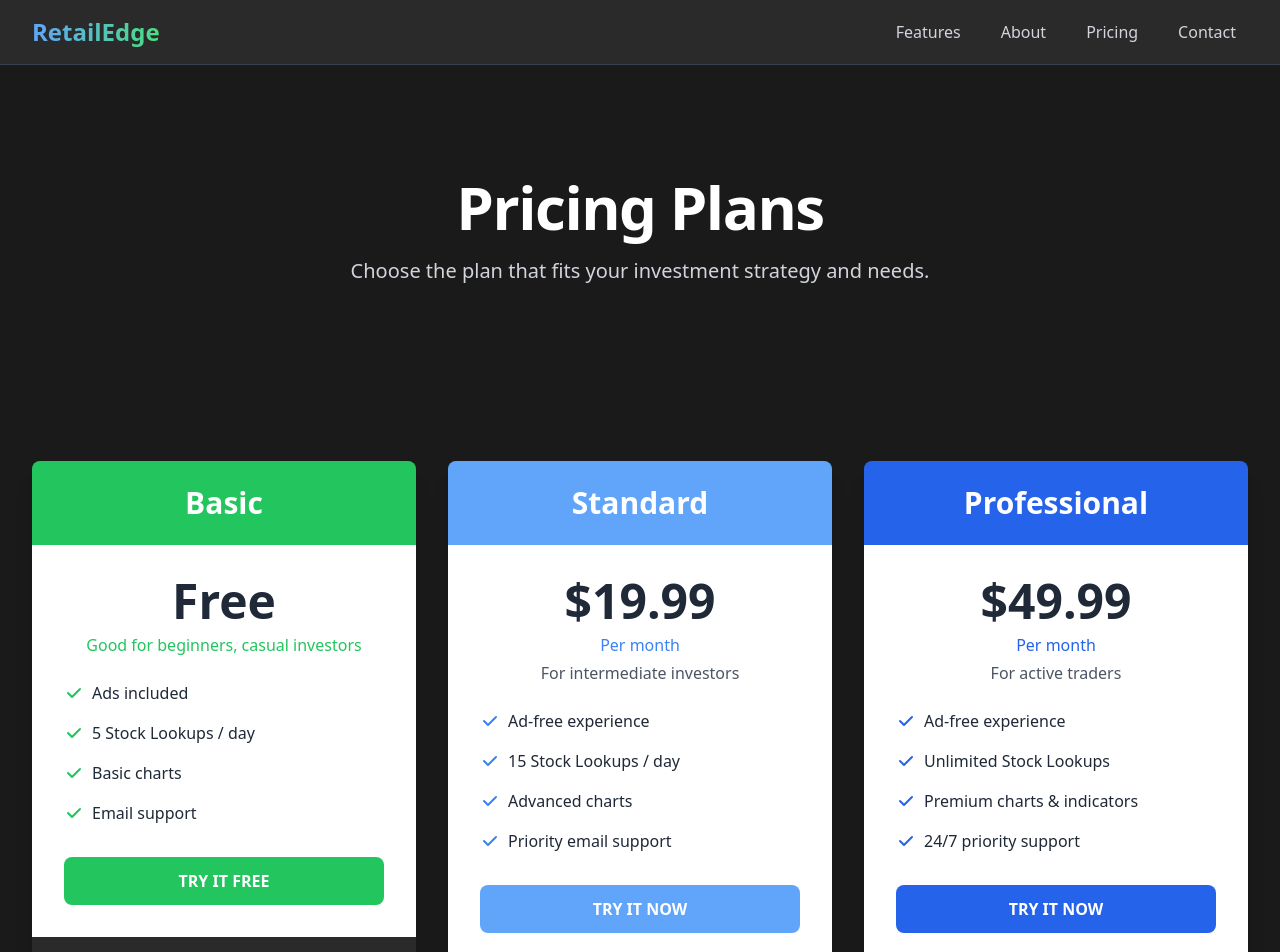
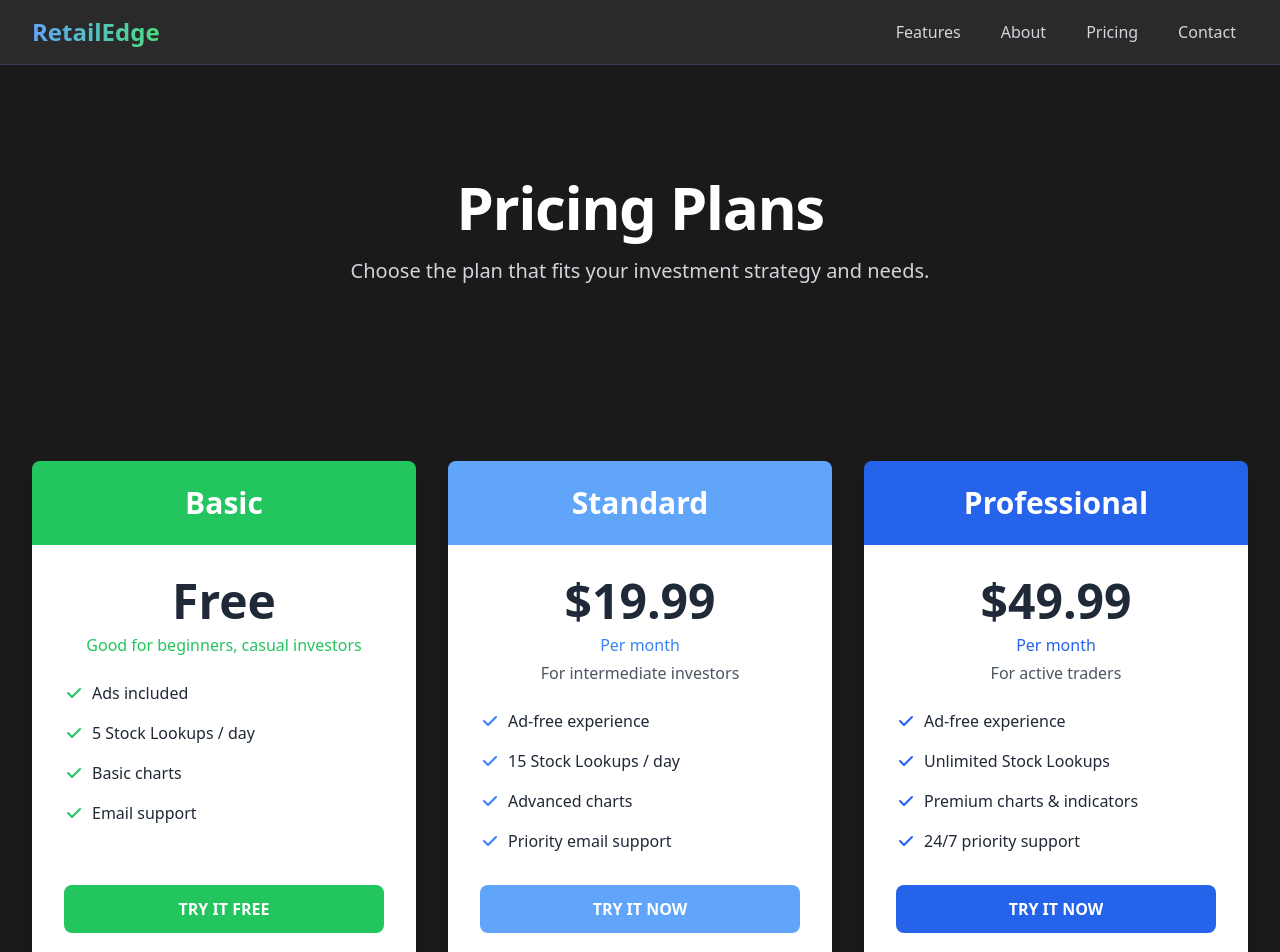
Before and after one commit to vngyn124/RetailEdge, a React (Vite) app: page /pricing in a window 1280 px wide. Shown: the top 952 px of the page. Built offline with nearby package versions, Linux system fonts and the light colour scheme; no server answers.

Commit message:
Fix pricing card sizes to ensure consistent height

```diff
--- a/src/pages/Pricing.tsx
+++ b/src/pages/Pricing.tsx
@@ -23,16 +23,16 @@ const Pricing = () => {
       <div className="max-w-7xl mx-auto px-4 sm:px-6 lg:px-8 py-12">
         <div className="grid grid-cols-1 md:grid-cols-3 gap-8">
           {/* Free Plan */}
-          <div className="bg-[#2a2a2a] rounded-lg shadow-xl overflow-hidden">
+          <div className="bg-[#2a2a2a] rounded-lg shadow-xl overflow-hidden h-full flex flex-col">
             <div className="bg-green-500 p-6 text-center">
               <div className="text-3xl font-bold text-white">Basic</div>
             </div>
-            <div className="p-8 bg-white text-gray-800">
+            <div className="p-8 bg-white text-gray-800 flex-grow flex flex-col">
               <div className="text-center mb-6">
                 <div className="text-5xl font-bold">Free</div>
                 <div className="text-green-500 mt-2">Good for beginners, casual investors</div>
               </div>
-              <ul className="space-y-4">
+              <ul className="space-y-4 flex-grow">
                 <li className="flex items-center">
                   <svg className="h-5 w-5 text-green-500 mr-2" fill="currentColor" viewBox="0 0 20 20">
                     <path fillRule="evenodd" d="M16.707 5.293a1 1 0 010 1.414l-8 8a1 1 0 01-1.414 0l-4-4a1 1 0 011.414-1.414L8 12.586l7.293-7.293a1 1 0 011.414 0z" clipRule="evenodd" />
@@ -67,17 +67,17 @@ const Pricing = () => {
           </div>
 
           {/* Value Plan */}
-          <div className="bg-[#2a2a2a] rounded-lg shadow-xl overflow-hidden">
+          <div className="bg-[#2a2a2a] rounded-lg shadow-xl overflow-hidden h-full flex flex-col">
             <div className="bg-blue-400 p-6 text-center">
               <div className="text-3xl font-bold text-white">Standard</div>
             </div>
-            <div className="p-8 bg-white text-gray-800">
+            <div className="p-8 bg-white text-gray-800 flex-grow flex flex-col">
               <div className="text-center mb-6">
                 <div className="text-5xl font-bold">$19.99</div>
                 <div className="text-blue-500 mt-2">Per month</div>
                 <div className="text-gray-600 mt-1">For intermediate investors</div>
               </div>
-              <ul className="space-y-4">
+              <ul className="space-y-4 flex-grow">
                 <li className="flex items-center">
                   <svg className="h-5 w-5 text-blue-500 mr-2" fill="currentColor" viewBox="0 0 20 20">
                     <path fillRule="evenodd" d="M16.707 5.293a1 1 0 010 1.414l-8 8a1 1 0 01-1.414 0l-4-4a1 1 0 011.414-1.414L8 12.586l7.293-7.293a1 1 0 011.414 0z" clipRule="evenodd" />
@@ -112,17 +112,17 @@ const Pricing = () => {
           </div>
 
           {/* Pro Plan */}
-          <div className="bg-[#2a2a2a] rounded-lg shadow-xl overflow-hidden">
+          <div className="bg-[#2a2a2a] rounded-lg shadow-xl overflow-hidden h-full flex flex-col">
             <div className="bg-blue-600 p-6 text-center">
               <div className="text-3xl font-bold text-white">Professional</div>
             </div>
-            <div className="p-8 bg-white text-gray-800">
+            <div className="p-8 bg-white text-gray-800 flex-grow flex flex-col">
               <div className="text-center mb-6">
                 <div className="text-5xl font-bold">$49.99</div>
                 <div className="text-blue-600 mt-2">Per month</div>
                 <div className="text-gray-600 mt-1">For active traders</div>
               </div>
-              <ul className="space-y-4">
+              <ul className="space-y-4 flex-grow">
                 <li className="flex items-center">
                   <svg className="h-5 w-5 text-blue-600 mr-2" fill="currentColor" viewBox="0 0 20 20">
                     <path fillRule="evenodd" d="M16.707 5.293a1 1 0 010 1.414l-8 8a1 1 0 01-1.414 0l-4-4a1 1 0 011.414-1.414L8 12.586l7.293-7.293a1 1 0 011.414 0z" clipRule="evenodd" />
```
